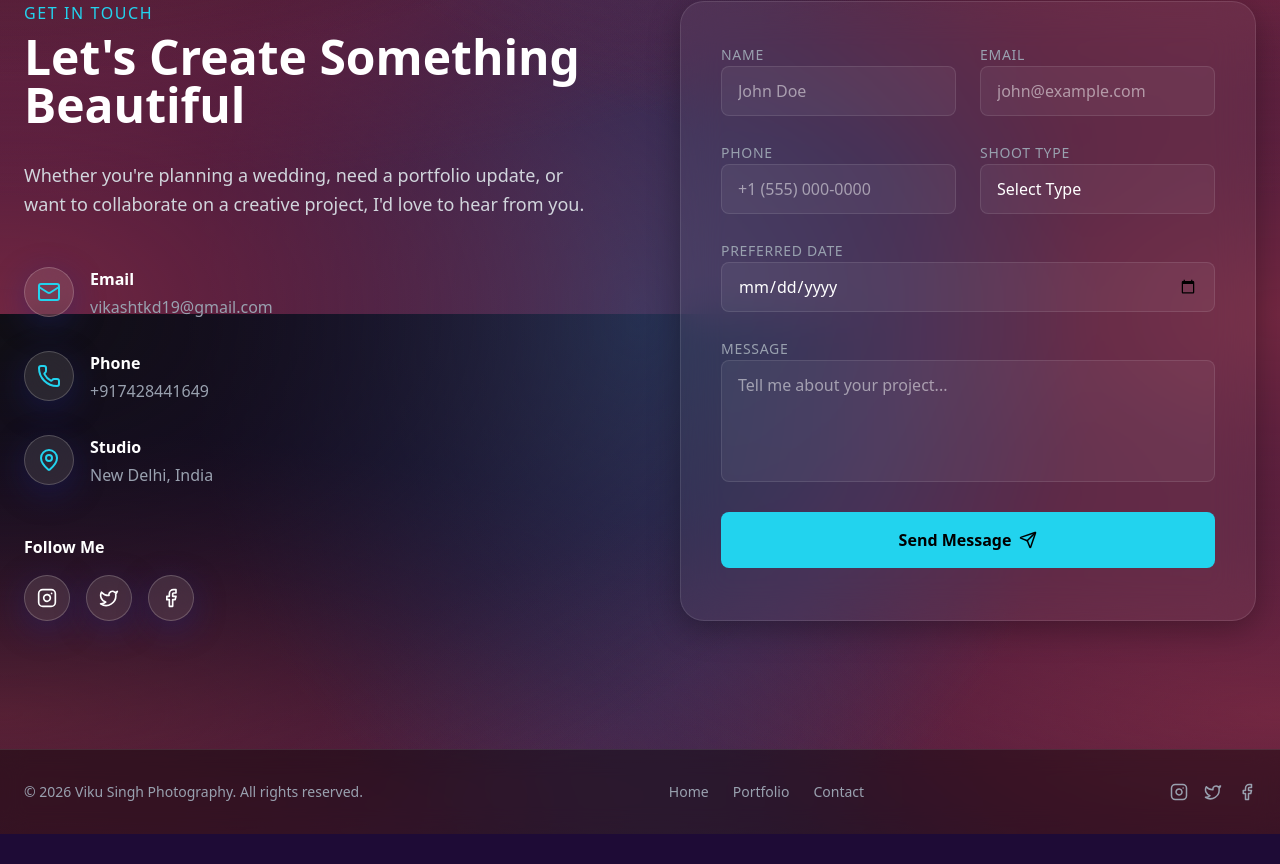
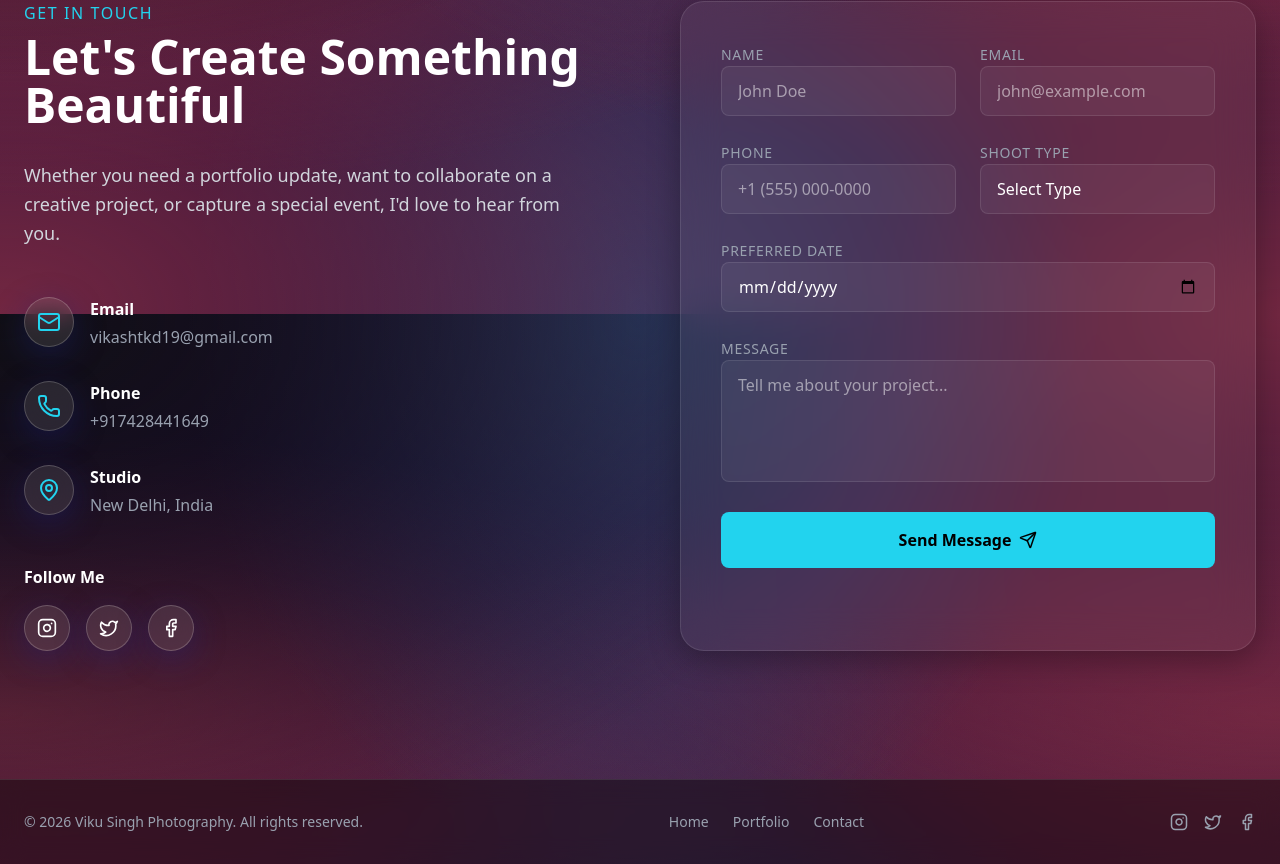
Before and after one commit to starkbbk/viku_singh, a Next.js app: page / in a window 1280 px wide. Shown: the part 5286-6150 px from the top of the page. Before the commit the page ends 6120 px from the top, so only its background shows below. Built offline with nearby package versions, Linux system fonts and the light colour scheme.

Commit message:
content: remove wedding option from contact form

```diff
--- a/src/components/Contact.tsx
+++ b/src/components/Contact.tsx
@@ -39,7 +39,7 @@ export default function Contact() {
                         <h2 className="text-accent-cyan font-medium tracking-widest mb-2 uppercase">Get in Touch</h2>
                         <h3 className="text-4xl md:text-5xl font-bold text-white mb-8">Let's Create Something Beautiful</h3>
                         <p className="text-gray-300 text-lg mb-12 leading-relaxed">
-                            Whether you're planning a wedding, need a portfolio update, or want to collaborate on a creative project,
+                            Whether you need a portfolio update, want to collaborate on a creative project, or capture a special event,
                             I'd love to hear from you.
                         </p>
 
@@ -146,7 +146,6 @@ export default function Contact() {
                                         onChange={handleChange}
                                     >
                                         <option value="" className="bg-gray-900">Select Type</option>
-                                        <option value="wedding" className="bg-gray-900">Wedding</option>
                                         <option value="portrait" className="bg-gray-900">Portrait</option>
                                         <option value="fashion" className="bg-gray-900">Fashion</option>
                                         <option value="event" className="bg-gray-900">Event</option>
```
